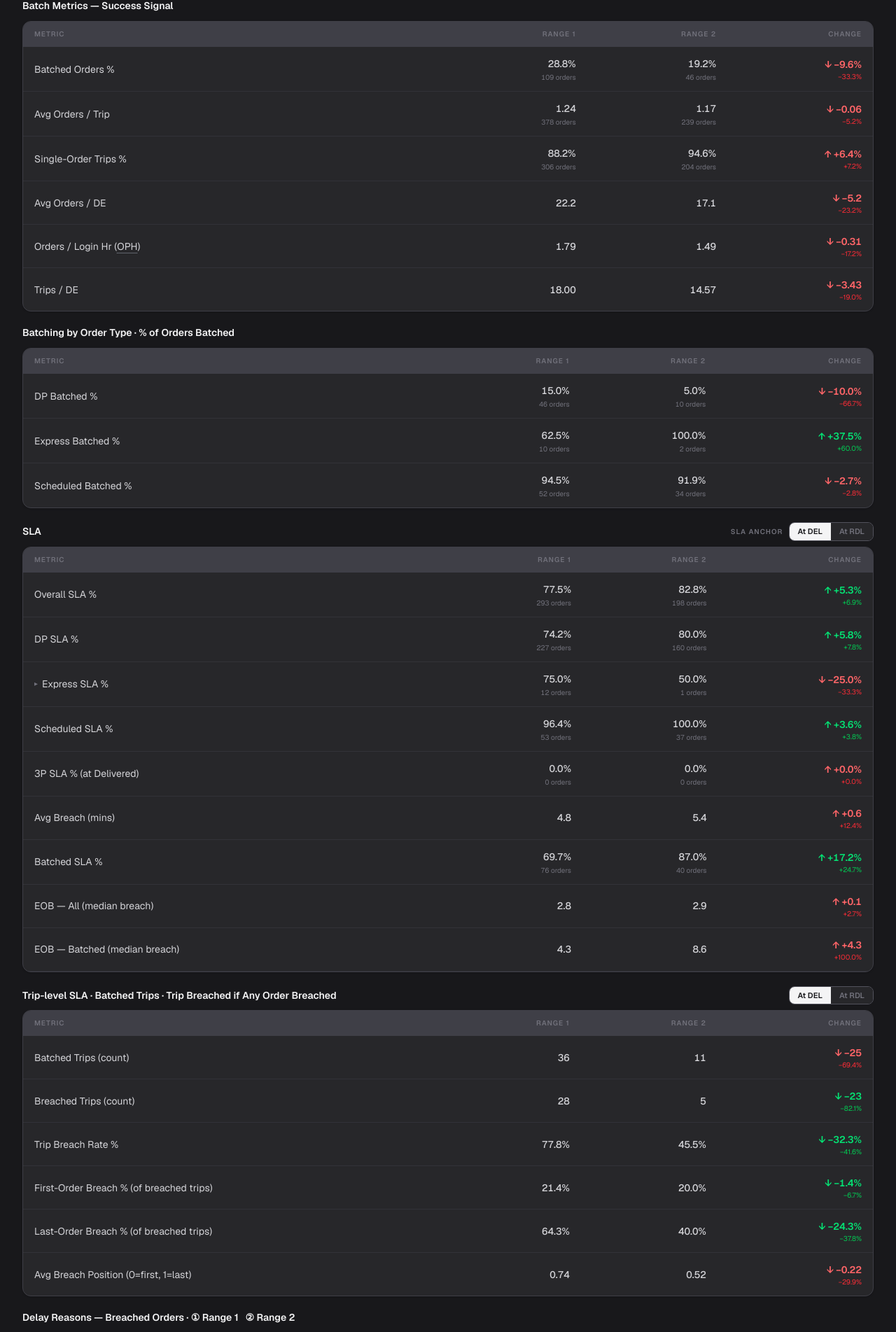
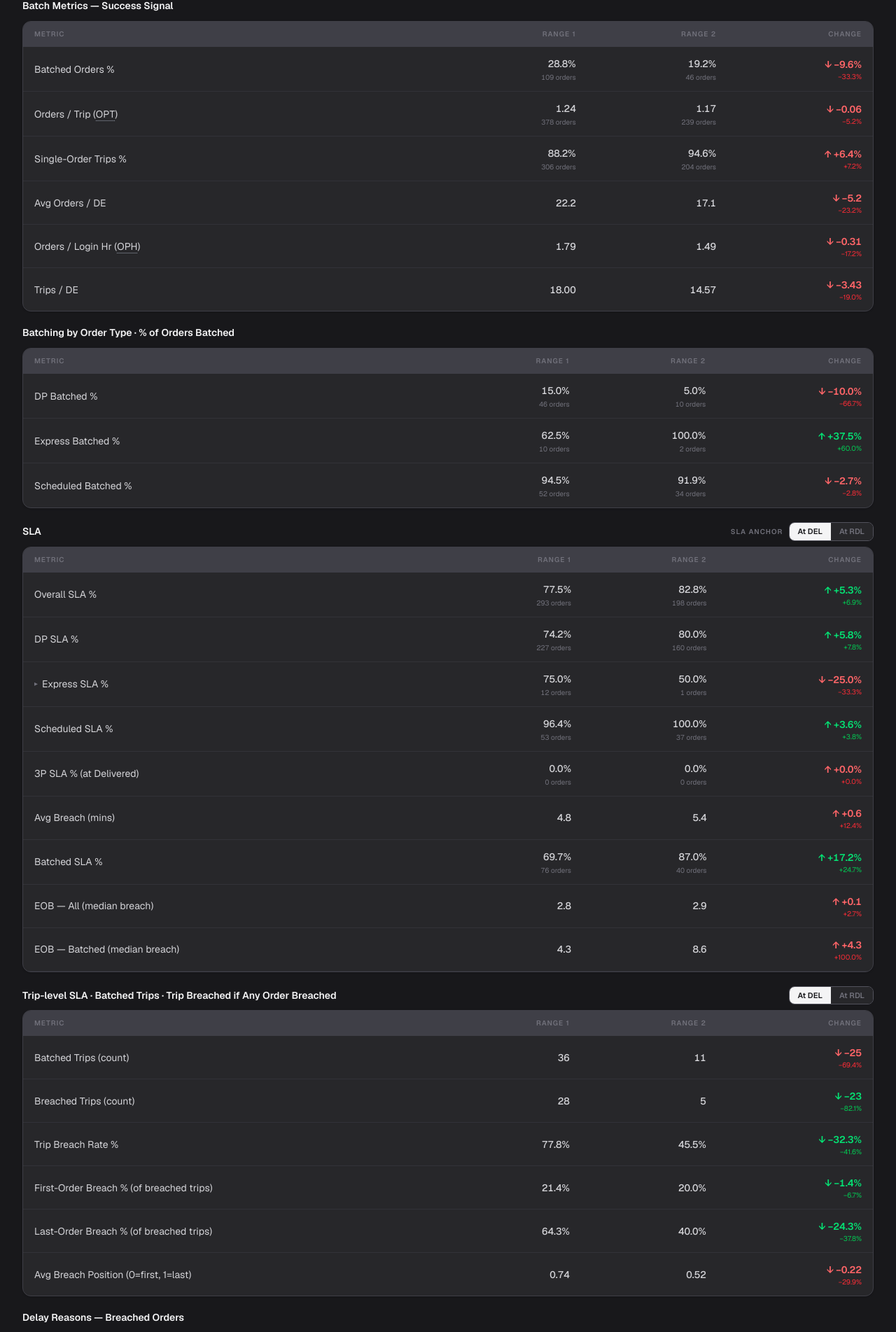
Before and after one commit to hari-licious/licious-reports, a Next.js app: page /autobatching in a window 1280 px wide. Shown: the part 934-2837 px from the top of the page at 70% size. Built offline with nearby package versions, Linux system fonts and the light colour scheme.

Commit message:
feat: OPT abbr in batch metrics, simplify delay reasons header, fix glossary

```diff
--- a/components/autobatching/Dashboard.tsx
+++ b/components/autobatching/Dashboard.tsx
@@ -811,7 +811,7 @@ const GLOSSARY = [
   { term: "Express",                        definition: "Express order with a promise window of 30 min or more (wms_order_type = 'EXPRESS' AND expressminutes >= 30)." },
   { term: "Scheduled",                      definition: "Scheduled slot order (wms_order_type = 'SCHEDULED'). Created the day before the promise date in WMS." },
   { term: "Batched Orders %",               definition: "Orders that left the hub on a trip with >1 order, as a % of all Licious-dispatched orders. Formula: batched_orders / total_licious_dispatched." },
-  { term: "Avg Orders / Trip",              definition: "Total Licious-dispatched orders ÷ total trips. Higher = more efficient batching." },
+  { term: "OPT (Orders / Trip)",             definition: "Total Licious-dispatched orders ÷ total dispatched trips. Higher = denser batching." },
   { term: "Single-Order Trips %",          definition: "Trips with exactly 1 order as a % of all trips. Lower is better post-autobatching." },
   { term: "Avg Orders / DE",               definition: "Total Licious-dispatched orders ÷ total DE headcount across the selected period." },
   { term: "Orders / Login Hr (OPH)",       definition: "Total orders ÷ total DE login hours. Measures throughput per hour of DE availability." },
@@ -845,7 +845,7 @@ const GLOSSARY = [
   { term: "Range 1",                        definition: "The baseline comparison window. Default: DOW-aligned pre-AB period (before Jun 18). Can be set to any date range using the picker." },
   { term: "Range 2",                        definition: "The comparison window. Default: AB live days (Phase 1 Jun 18–21 + Phase 2 Jul 7+). Can be set to any date range — e.g. Phase 1 vs Phase 2." },
   { term: "Gap (Jun 22 – Jul 6)",         definition: "Autobatching was rolled back ~Jun 22 due to ground ops issues and re-released Jul 6 night. These days are excluded from all aggregations." },
-  { term: "Delay Reasons",               definition: "Breakdown of why orders breached SLA, from DL delay attribution. Only available for the post-AB period. Killer stage = the first pipeline stage where the cumulative SLA budget hit zero. Flags = co-occurring conditions on that order." },
+  { term: "Delay Reasons",               definition: "Breakdown of why orders breached SLA, from DL delay attribution. Available for all dates (Jun 1–Jul 16). Killer stage = the first pipeline stage where the cumulative SLA budget hit zero. Flags = co-occurring conditions on that order." },
   { term: "Last-mile (killer)",          definition: "OFD → RDL stage consumed the remaining SLA budget. Travel from hub to customer was slower than promise allows." },
   { term: "Handoff (killer)",            definition: "RDL → DEL stage (DE at customer door) consumed the remaining budget. Includes waiting for customer to answer door." },
   { term: "Cascade (killer)",            definition: "Order was on a multi-stop trip and inherited delay from earlier stops — killer is 'inherited time on prior stops'." },
@@ -1153,7 +1153,7 @@ export default function Dashboard({ hub, generated_at, days, delayReasons }: Pro
             <SectionHeader>Batch Metrics — Success Signal</SectionHeader>
             <ComparisonTable rows={[
               { label: "Batched Orders %",        pre: preAgg.batched_orders_pct * 100,    post: postAgg.batched_orders_pct * 100,    unit: "%", higherIsBetter: true,  decimals: 1, countPre: preAgg.total_orders_batched_count, countPost: postAgg.total_orders_batched_count },
-              { label: "Avg Orders / Trip",       pre: preAgg.avg_orders_per_trip,          post: postAgg.avg_orders_per_trip,          higherIsBetter: true,  decimals: 2, countPre: preAgg.total_licious_dispatched_count, countPost: postAgg.total_licious_dispatched_count },
+              { label: <>Orders / Trip (<Abbr tip="Total Licious-dispatched orders ÷ total dispatched trips. Higher = denser batching.">OPT</Abbr>)</>, pre: preAgg.avg_orders_per_trip, post: postAgg.avg_orders_per_trip, higherIsBetter: true, decimals: 2, countPre: preAgg.total_licious_dispatched_count, countPost: postAgg.total_licious_dispatched_count },
               { label: "Single-Order Trips %",    pre: preAgg.single_order_trips_pct * 100, post: postAgg.single_order_trips_pct * 100, unit: "%", higherIsBetter: false, decimals: 1, countPre: preAgg.total_trips_count, countPost: postAgg.total_trips_count },
               { label: "Avg Orders / DE",         pre: preAgg.avg_orders_per_de,            post: postAgg.avg_orders_per_de,            higherIsBetter: true,  decimals: 1 },
               { label: <>Orders / Login Hr (<Abbr tip="Total orders ÷ total DE login hours. Measures throughput per hour of rider availability.">OPH</Abbr>)</>, pre: preAgg.orders_per_login_hour,        post: postAgg.orders_per_login_hour,        higherIsBetter: true,  decimals: 2 },
@@ -1222,7 +1222,7 @@ export default function Dashboard({ hub, generated_at, days, delayReasons }: Pro
           {/* Delay Reasons */}
           {delayKillerChartData.length > 0 && (
             <div className="mb-5">
-              <SectionHeader>Delay Reasons — Breached Orders · ① Range 1 &nbsp; ② Range 2</SectionHeader>
+              <SectionHeader>Delay Reasons — Breached Orders</SectionHeader>
               <div className="bg-white dark:bg-zinc-800 rounded-xl p-5 border border-gray-200 dark:border-zinc-700 shadow-sm mb-3">
                 <ResponsiveContainer width="100%" height={220}>
                   <BarChart data={delayKillerChartData} margin={{ top: 10, right: 16, left: -8, bottom: 0 }} barSize={18}>
```
